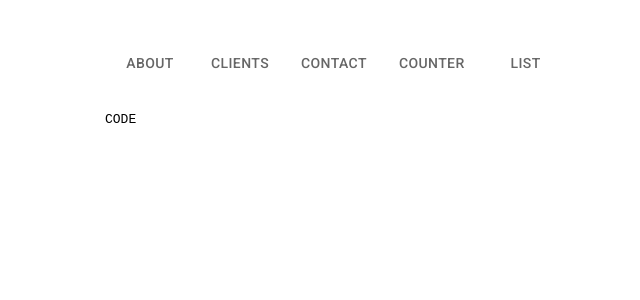
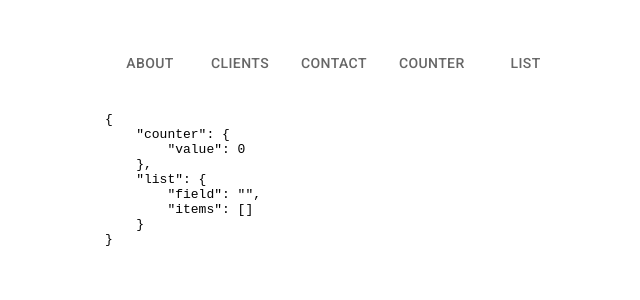
Before and after one commit to Ellie-Lau-Ki/desn3037-react, a React (Create React App) app in the folder my-app/: page / in a window 1280 px wide. Shown: the top 300 px of the page, without its empty margins (259-899 px from the left). Built offline with nearby package versions, Linux system fonts and the light colour scheme.

Commit message:
Ability to set initial state base on local storage

```diff
--- a/my-app/src/components/Sync.js
+++ b/my-app/src/components/Sync.js
@@ -1,8 +1,20 @@
+import { Box } from "@mui/system";
 import * as React from "react";
+import { useSelector, useDispatch } from 'react-redux'
 
 export default function Sync() {
+    const payload = useSelector((state) => state)
+    const json = JSON.stringify(payload, null, 4);
+
+    window.localStorage.setItem("payload", json);
+
     return (
-        <pre>
-            CODE
-        </pre>)
+
+        <Box>
+            <pre>
+                {json}
+            </pre>
+
+        </Box>)
+
 }
--- a/my-app/src/redux/counter.js
+++ b/my-app/src/redux/counter.js
@@ -1,9 +1,17 @@
 import { createSlice } from '@reduxjs/toolkit'
 
-const initialState = {
+let initialState = {
     value: 0,
 }
 
+const json = window.localStorage.getItem("payload");
+
+if (json !== null && json !== "") {
+
+
+    const payload = JSON.parse(json);
+    initialState.value = payload.counter.value;
+}
 export const counterSlice = createSlice({
     name: 'counter',
     initialState,
```
